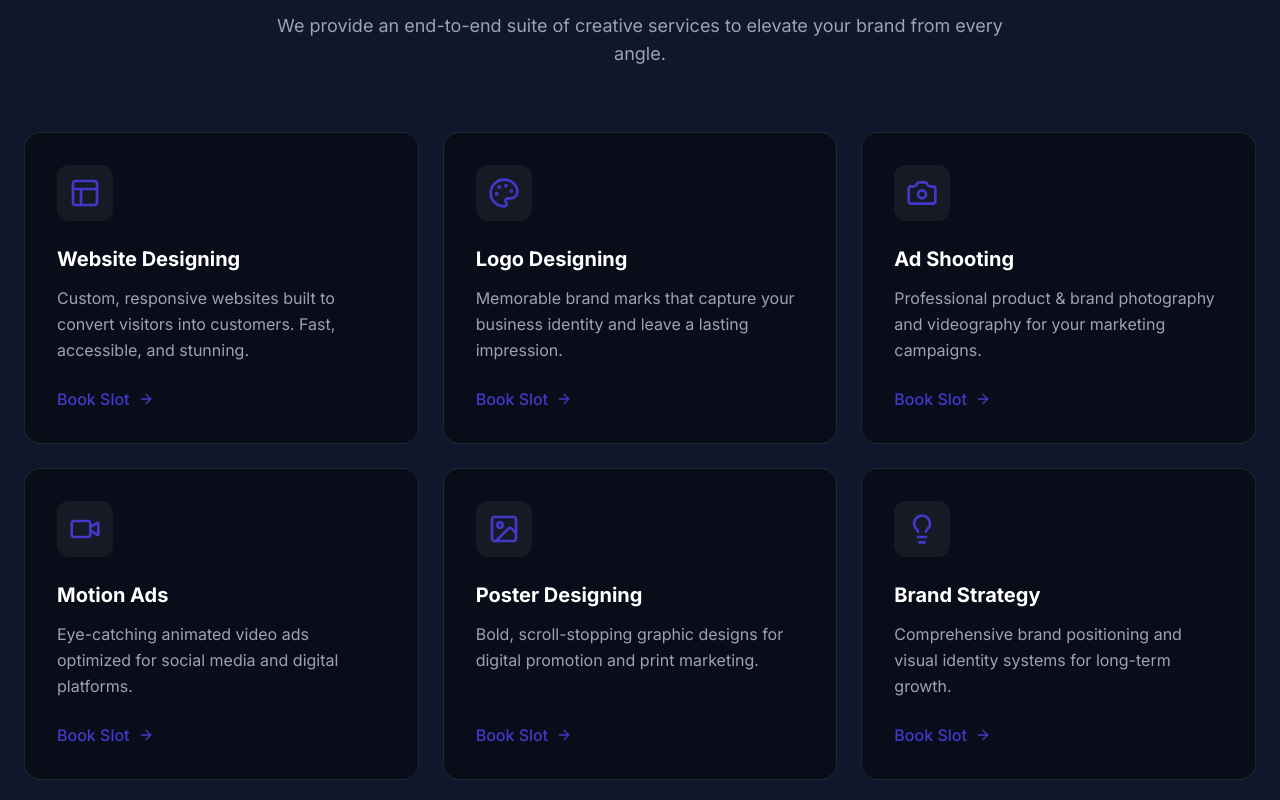
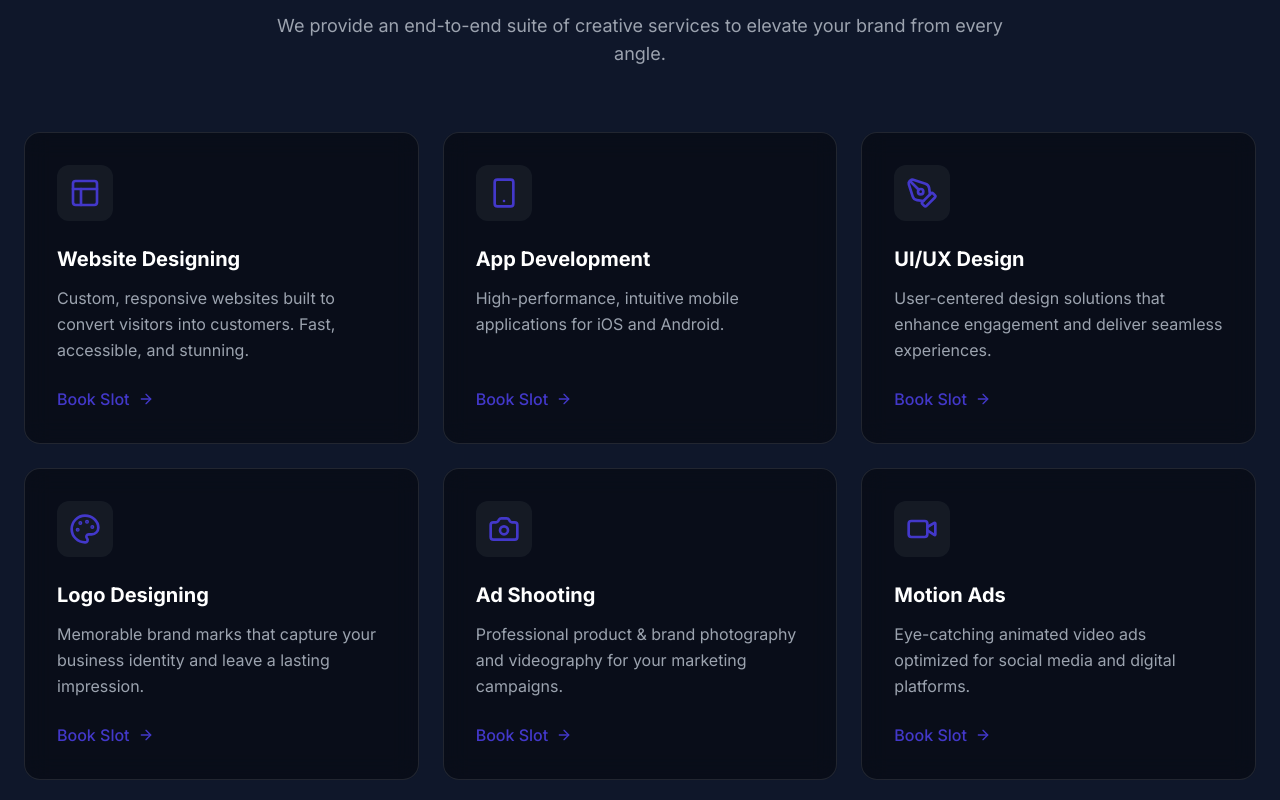
Before and after one commit to murali24806/xyvora, a Next.js app: page / in a window 1280 px wide. Shown: the part 1040-1840 px from the top of the page. Built offline with nearby package versions, Linux system fonts and the light colour scheme.

Commit message:
Update Contact and Services components

```diff
--- a/components/Contact.tsx
+++ b/components/Contact.tsx
@@ -248,10 +248,14 @@ export default function Contact() {
                     required
                   >
                     <option value="" disabled className="text-gray-500">Select a service</option>
-                    <option value="website" className="bg-charcoal-900 text-white">Website Design</option>
-                    <option value="logo" className="bg-charcoal-900 text-white">Logo Design</option>
+                    <option value="website" className="bg-charcoal-900 text-white">Website Designing</option>
+                    <option value="app_dev" className="bg-charcoal-900 text-white">App Development</option>
+                    <option value="ui_ux" className="bg-charcoal-900 text-white">UI/UX Design</option>
+                    <option value="logo" className="bg-charcoal-900 text-white">Logo Designing</option>
                     <option value="photo_video" className="bg-charcoal-900 text-white">Ad Shooting</option>
                     <option value="motion" className="bg-charcoal-900 text-white">Motion Ads</option>
+                    <option value="poster" className="bg-charcoal-900 text-white">Poster Designing</option>
+                    <option value="brand" className="bg-charcoal-900 text-white">Brand Strategy</option>
                   </select>
                 </div>
 
--- a/components/Services.tsx
+++ b/components/Services.tsx
@@ -2,13 +2,23 @@
 
 import { useState } from "react";
 import { motion, AnimatePresence } from "framer-motion";
-import { Layout, Palette, Camera, Video, Image as ImageIcon, Lightbulb, ArrowRight, X } from "lucide-react";
+import { Layout, Palette, Camera, Video, Image as ImageIcon, Lightbulb, ArrowRight, X, Smartphone, PenTool } from "lucide-react";
 
 const services = [
   {
     icon: <Layout className="w-8 h-8 text-primary" />,
     title: "Website Designing",
     description: "Custom, responsive websites built to convert visitors into customers. Fast, accessible, and stunning.",
+  },
+  {
+    icon: <Smartphone className="w-8 h-8 text-primary" />,
+    title: "App Development",
+    description: "High-performance, intuitive mobile applications for iOS and Android.",
+  },
+  {
+    icon: <PenTool className="w-8 h-8 text-primary" />,
+    title: "UI/UX Design",
+    description: "User-centered design solutions that enhance engagement and deliver seamless experiences.",
   },
   {
     icon: <Palette className="w-8 h-8 text-primary" />,
```
